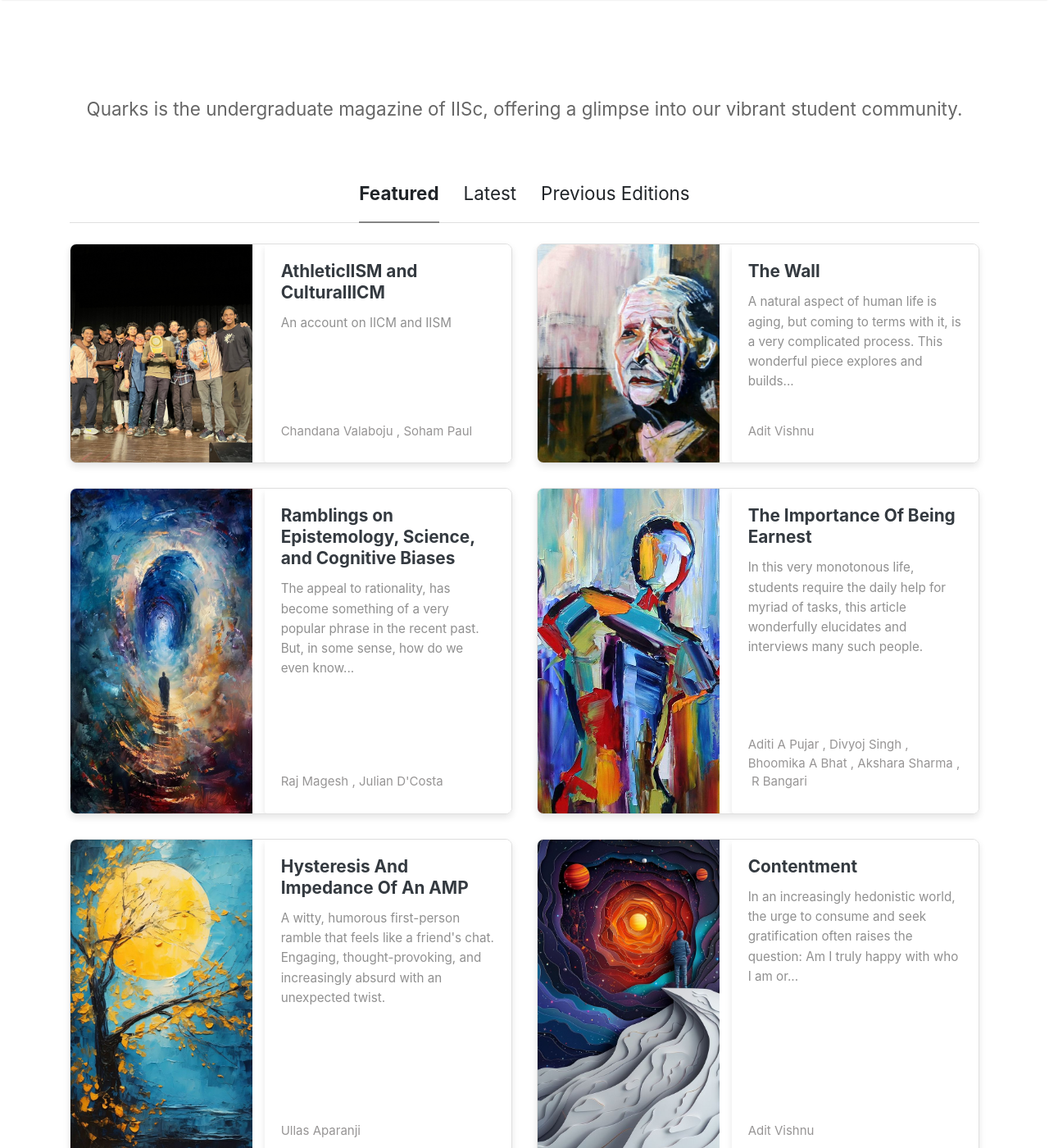
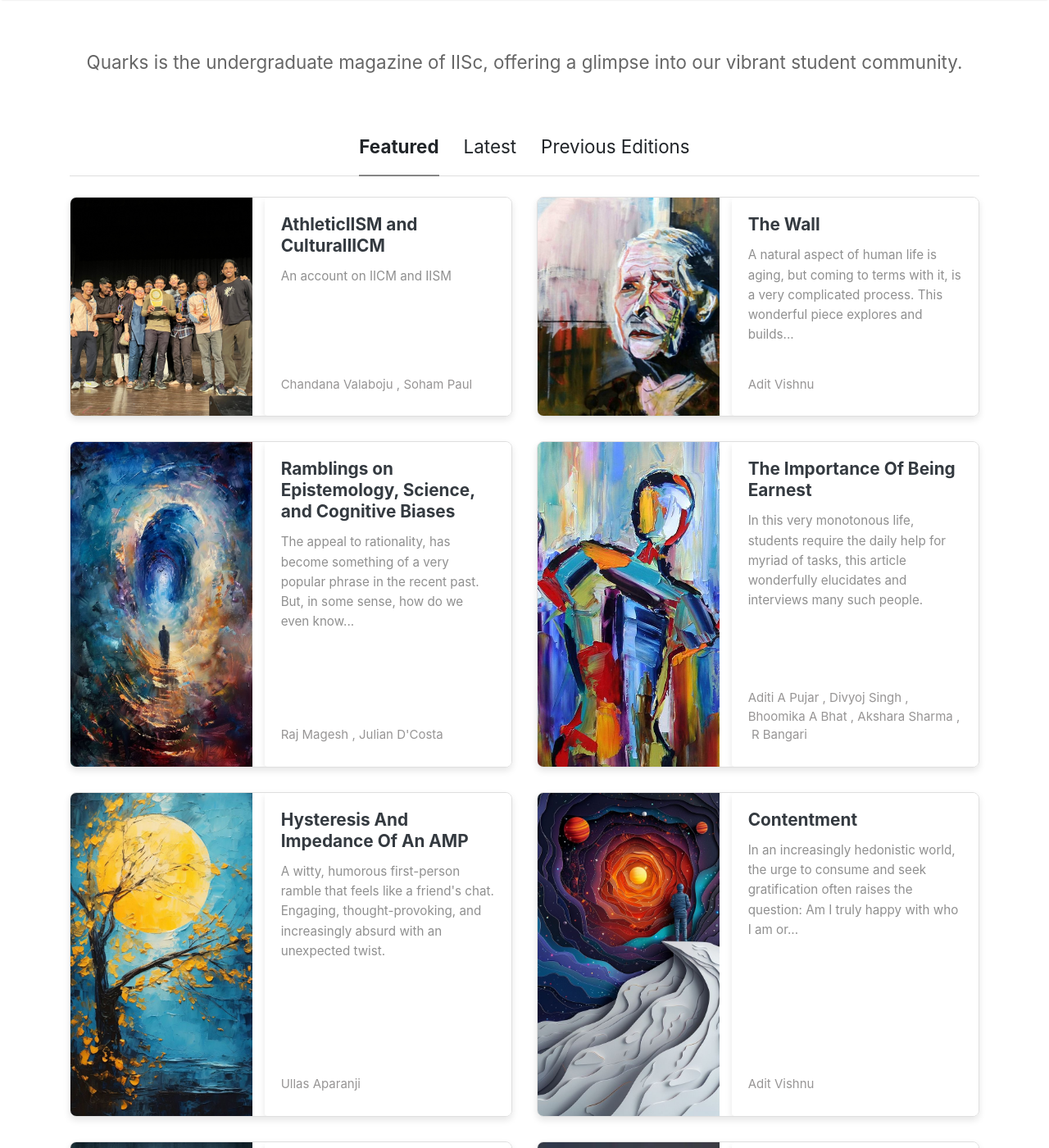
Before and after one commit to iGEM-IISc-2025/GenBank-Improvised, a Jekyll site: the page built from index.html, in a window 1280 px wide and 1400 px high. Shown: the whole window at 82% size. Built offline with Jekyll 4.4.1, drawn with Linux system fonts in a browser that asks for light colours; nearby versions of some CDN libraries; the list of posts is cut into pages by our own code.

```diff
--- a/assets/css/screen.css
+++ b/assets/css/screen.css
@@ -52,7 +52,6 @@
 .site-content {
     min-height: 60vh;
     padding-top: 1.5rem;
-    margin-top: 57px;
     transition: all 0.4s;
 }
 
```
